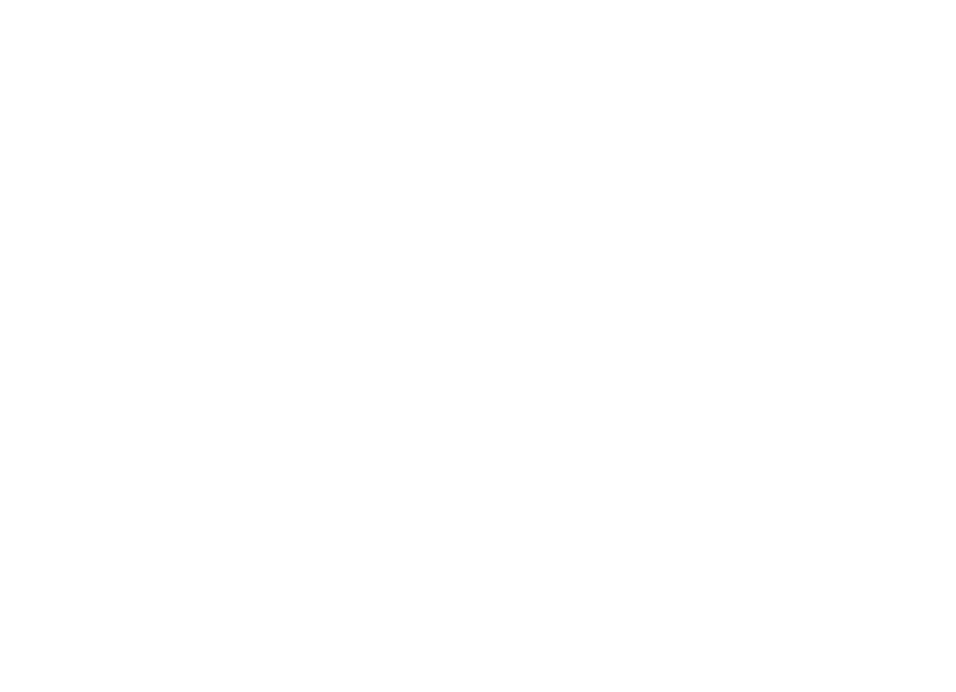
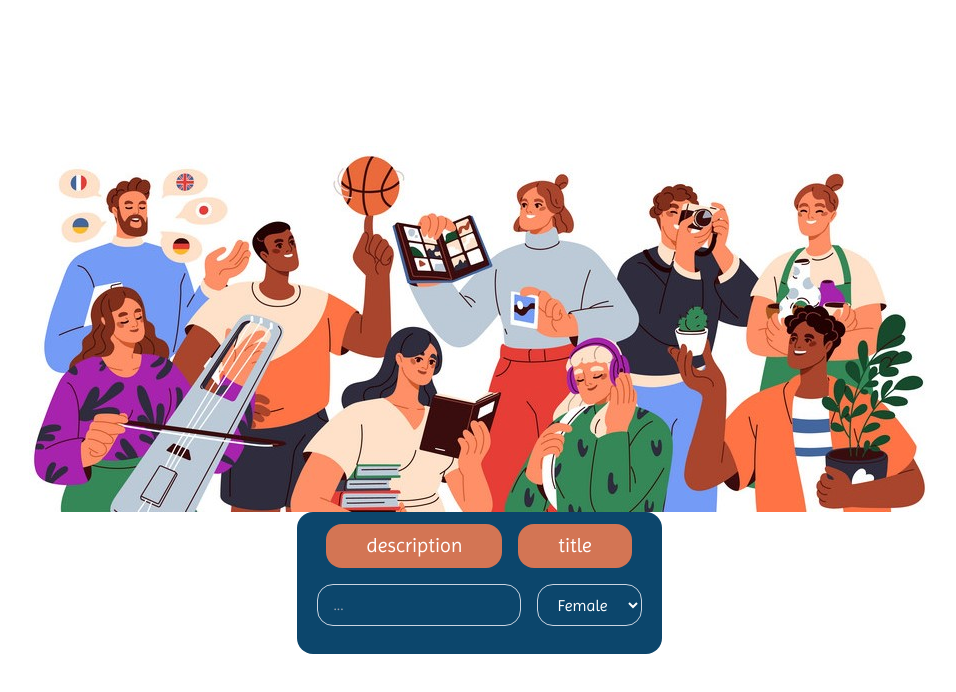
Before and after one commit to HastiHomayooni/App1, a React (Create React App) app: page /Specification in a window 1280 px wide. Before the commit this address had no page. Shown: the top 692 px of the page, without its empty margins (161-1117 px from the left). Built offline with nearby package versions, Linux system fonts and the light colour scheme.

Commit message:
make specification page

```diff
--- a/package.json
+++ b/package.json
@@ -7,6 +7,7 @@
     "@testing-library/react": "^13.4.0",
     "@testing-library/user-event": "^13.5.0",
     "react": "^18.2.0",
+    "react-datepicker": "^4.21.0",
     "react-dom": "^18.2.0",
     "react-images-uploading": "^3.1.7",
     "react-router-dom": "^6.16.0",
--- a/src/App.js
+++ b/src/App.js
@@ -4,6 +4,7 @@
 import SignUp from '../src/SignUp';
 import Login from '../src/Login';
 import Profile from '../src/Profile';
+import Specification from '../src/Specification';
 import { BrowserRouter, Routes, Route } from "react-router-dom";
 
 function App() {
@@ -15,6 +16,7 @@
           <Route path='SignUp' element={<SignUp/>}/>
           <Route path='Login' element={<Login/>}/>
           <Route path='Profile' element={<Profile/>}/>
+          <Route path='Specification' element={<Specification/>}/>
         </Route>
       </Routes>
     </BrowserRouter>
--- /dev/null
+++ b/src/Specification.js
@@ -0,0 +1,28 @@
+import React from 'react';
+import './App.css';
+import Hobby from '../src/images/hobby.jpg'
+import { Link } from "react-router-dom";
+import { useState } from 'react';
+
+function Specification (){
+    return (
+        <div className='w-screen h-screen bg-white p-10 flex flex-col items-center justify-center'>
+            <img className='w-auto px-10 mb-0' src={Hobby} alt='hobby'/>
+            <div className='w-auto bg-myDark rounded-2xl p-3 flex flex-col items-center justify-center'>
+                <div className='w-auto mb-4 flex justify-between rounded-2xl'>
+                    <div className='w-auto py-2 px-10 rounded-2xl bg-myOrange text-white font-imprima text-xl mx-2'>description</div>
+                    <div className='w-auto py-2 px-10 rounded-2xl bg-myOrange text-white font-imprima text-xl mx-2'>title</div>
+                </div>
+                <div className='w-auto mb-4 flex justify-between rounded-2xl'>
+                    <input className='w-auto border border-slate-300 py-2 px-4 mx-2 rounded-2xl outline-none bg-transparent text-white font-imprima' placeholder='...'/>
+                    <select className='w-auto border border-slate-300 py-2 px-4 mx-2 rounded-2xl bg-transparent outline-none text-white font-imprima'>
+                        <option className='text-myDark font-imprima' value='female'>Female</option>
+                        <option className='text-myDark font-imprima' value='male'>Male</option>
+                        <option className='text-myDark font-imprima' value='others'>Others</option>
+                    </select>
+                </div>
+            </div>
+        </div>
+    )
+}
+export default Specification;
```
Also changed, not shown: src/images/hobby.jpg (added), 1 other file (tests, documents, lock files or other folders).
